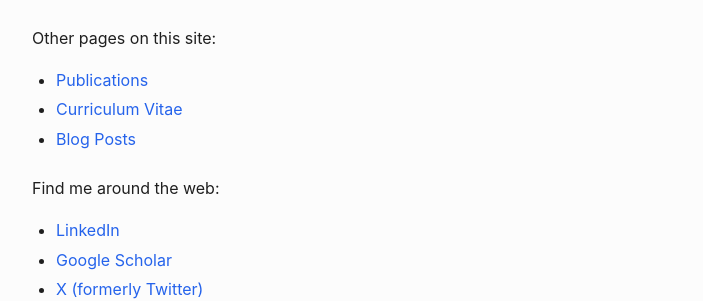
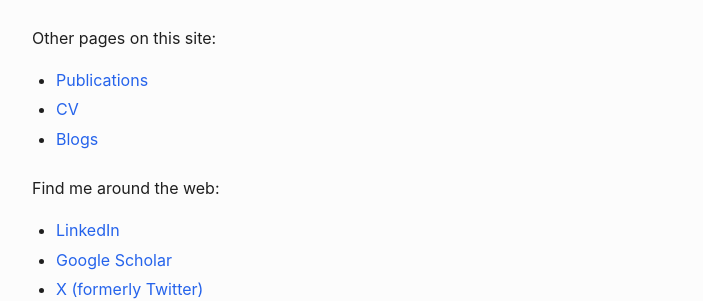
Before and after one commit to muntasimulhaque/muntasimulhaque.github.io, a Jekyll site: the page built from index.md, in a window 1280 px wide. Shown: the part 430-731 px from the top of the page, without its empty margins (288-991 px from the left). Built offline with Jekyll 4.4.1, drawn with Linux system fonts in a browser that asks for light colours.

Commit message:
Update index.md

```diff
--- a/index.md
+++ b/index.md
@@ -16,8 +16,8 @@
 
 Other pages on this site:
 * [Publications](/publications/)
-* [Curriculum Vitae](/cv/)
-* [Blog Posts](/blog/)
+* [CV](/cv/)
+* [Blogs](/blog/)
 
 Find me around the web:
 * [LinkedIn](https://www.linkedin.com/in/muntasimulhaque/){:target="_blank"}
```
